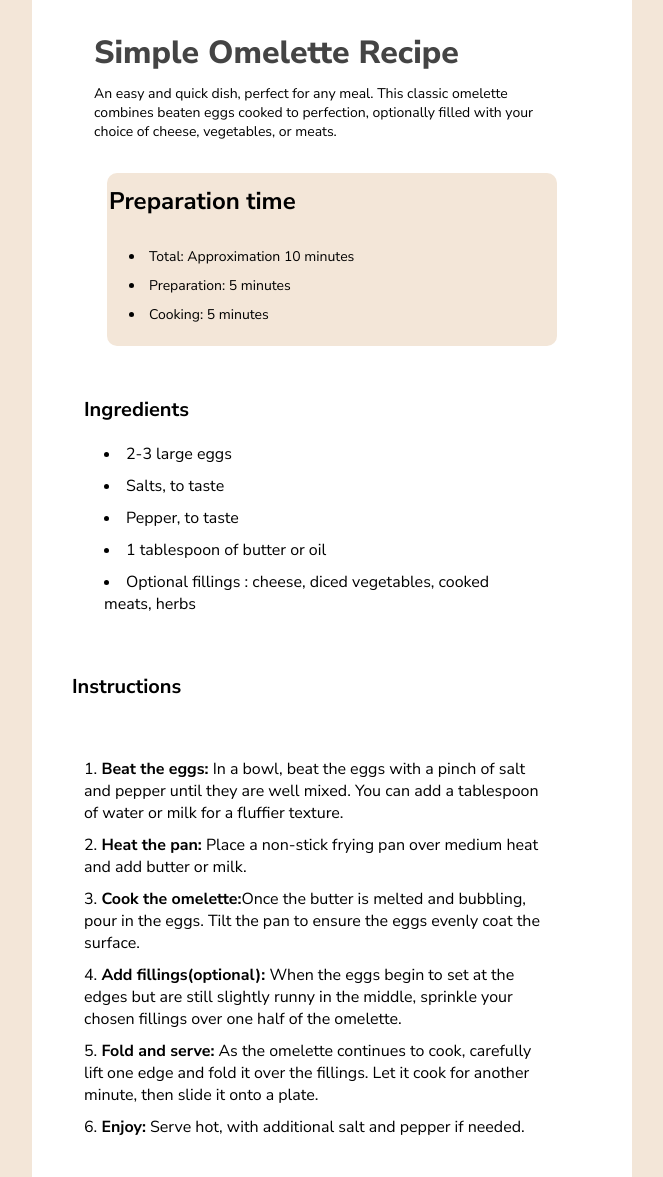
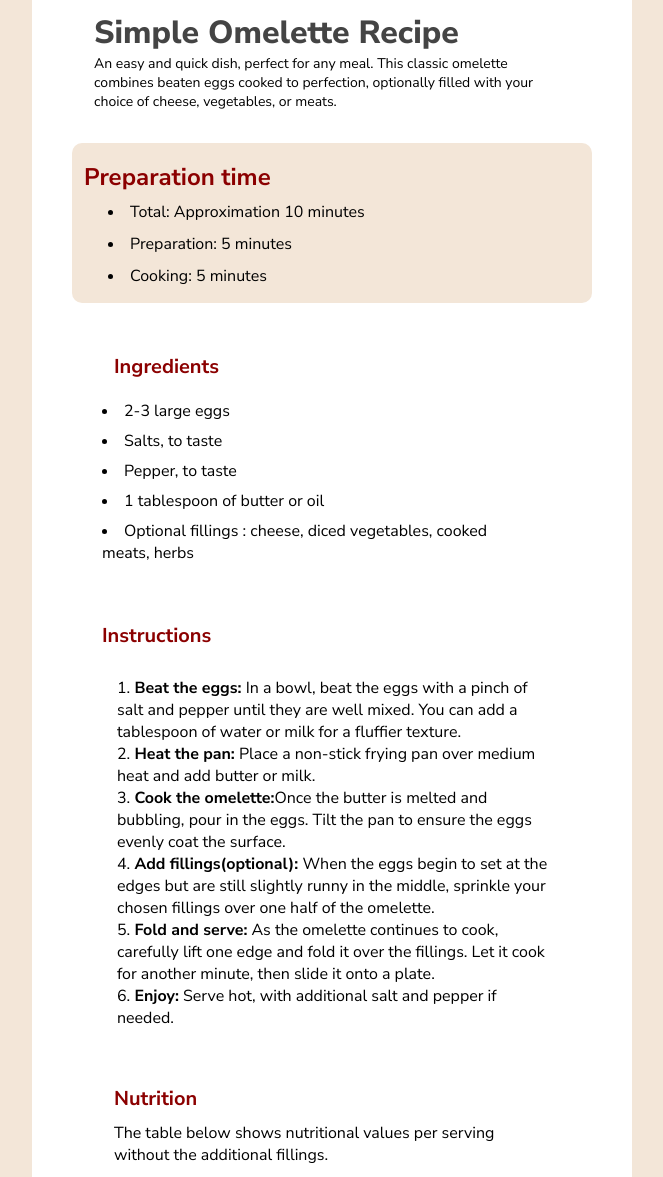
Before and after one commit to Fabiyi/project1, a plain HTML site: page index.html in a window 1280 px wide. Shown: the part 441-1618 px from the top of the page, without its empty margins (308-971 px from the left). Drawn offline with Linux system fonts and the light colour scheme.

Commit message:
project 1

```diff
--- a/dami.css
+++ b/dami.css
@@ -14,37 +14,14 @@ body{
 .card{
     background-color: #fff;
     width: 600px;
-    /* height: 350px; */
     height: fit-content;
     border-radius: 10px;
-    /* Using margin: auto to center a div */
     margin: 100px auto;
     display: flex;
     flex-direction: column;
     justify-content: center;
     padding: 50px 30px ;
-    /* Abeg no touch this code */
-    /* margin-left: 200px;
-    margin-top: 200px;
-    margin-bottom: 200px;
-    margin-right: 200px; */
-
-    /* margin: 200px; */
-    /* margin: 200px 150px 200px 150px; */
 }
-/* ul{
-    display: flex;
-    gap: 20px;
-    flex-wrap: wrap;
-    /* border-width: 5px;
-    border-style: dashed;
-    border-color: blue; */
- /* border: 2px solid blue;
-    height: 100px;
-    justify-content: center;
-    align-items: center;
-} */
-
 .imgCtn{
     width: 540px;
     border-radius: 10px;
@@ -58,30 +35,29 @@ body{
     color: #444;
     font-size: 32px;
     font-weight: 800;
-    margin: 20px 0 10px;
+    text-align: left;
 }
 .description p{
     font-size: 14px;
 }
 h2{
     margin-top: 10px;
+    color: darkred;
 }
 .two {
-    width: 450px;
-    padding: 2px;
+    width: 520px;
     text-align: left;
     background-color: #f3e6d8;
 }
 .two ul{
-    margin-top: 10px;
-    padding: 10px 0 10px;
-    font-size: 16px;
+       font-size: 16px;
+       padding:0 8px;
 }
 .two ul li{
     list-style-position: inside;
-    font-size: 14px;
-    padding-left: 10px;
-    margin: 10px;
+    font-size: 16px;
+    padding: 2px 10px;
+    margin: 6px;
 }
 .Ingredients{
         margin: 20px 0 20px;
@@ -91,30 +67,34 @@ h2{
 }
 .Ingredients ul li{
     list-style-position: inside;
-    margin: 10px;
+    margin: 8px;
 }
 h3{
     font-size: 20px;
     margin: 10px;
+    color: darkred;
+    padding-left: 30px;
 }
 .Instructions{
-        margin: 20px 0 20px;
+        margin:0 15px;
+        padding-left: 30px;
 }
 .Instructions ol{
-    padding: 10px 0 10px;
+    padding: 10px;
 }
 .Instructions ol li{
     list-style-position: inside;
-    margin: 10px;
 }
 .five{
     margin: 20px 0 20px;
 }
 .five h3{
     margin: 10px;
+    color: darkred;
 }
 .five p{
     font-size: 16px;
+    padding-left: 40px;
 }
 div {
     width: 500px;
```
